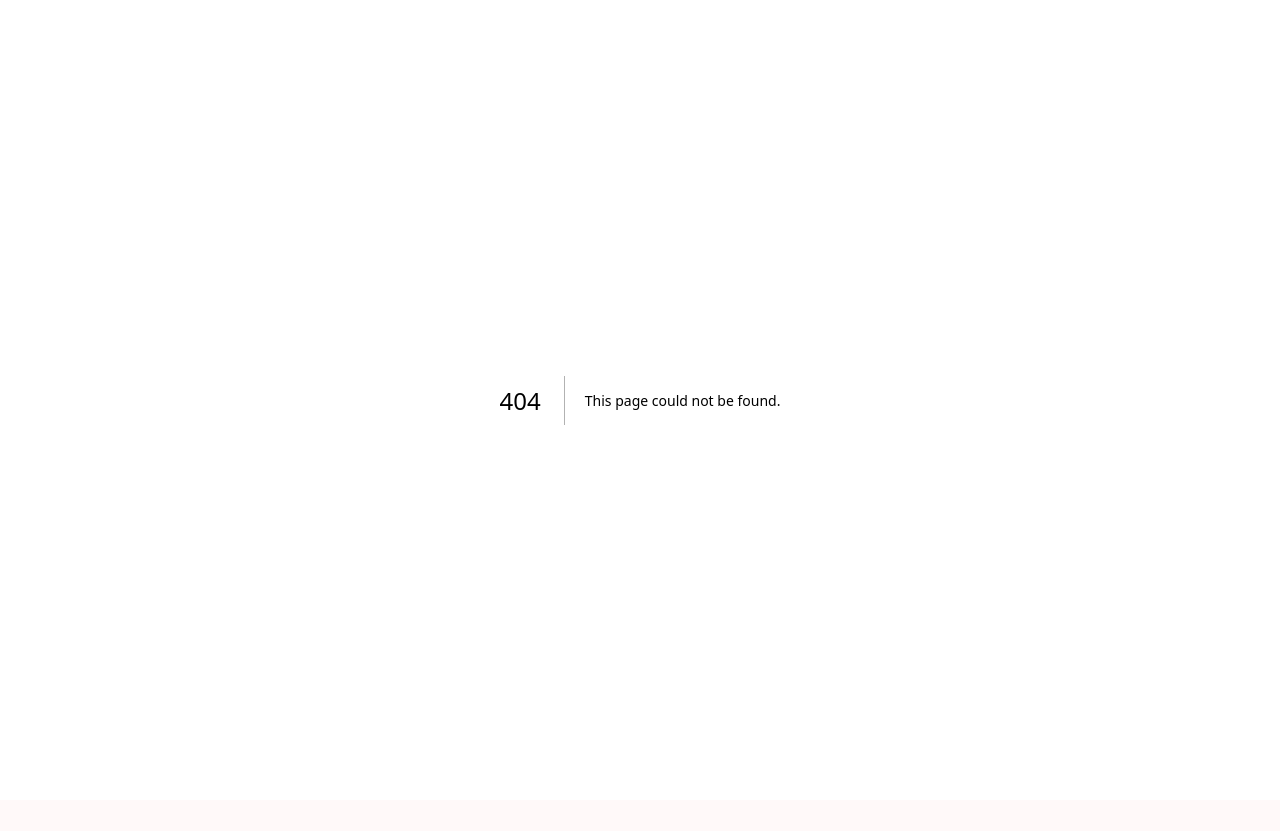
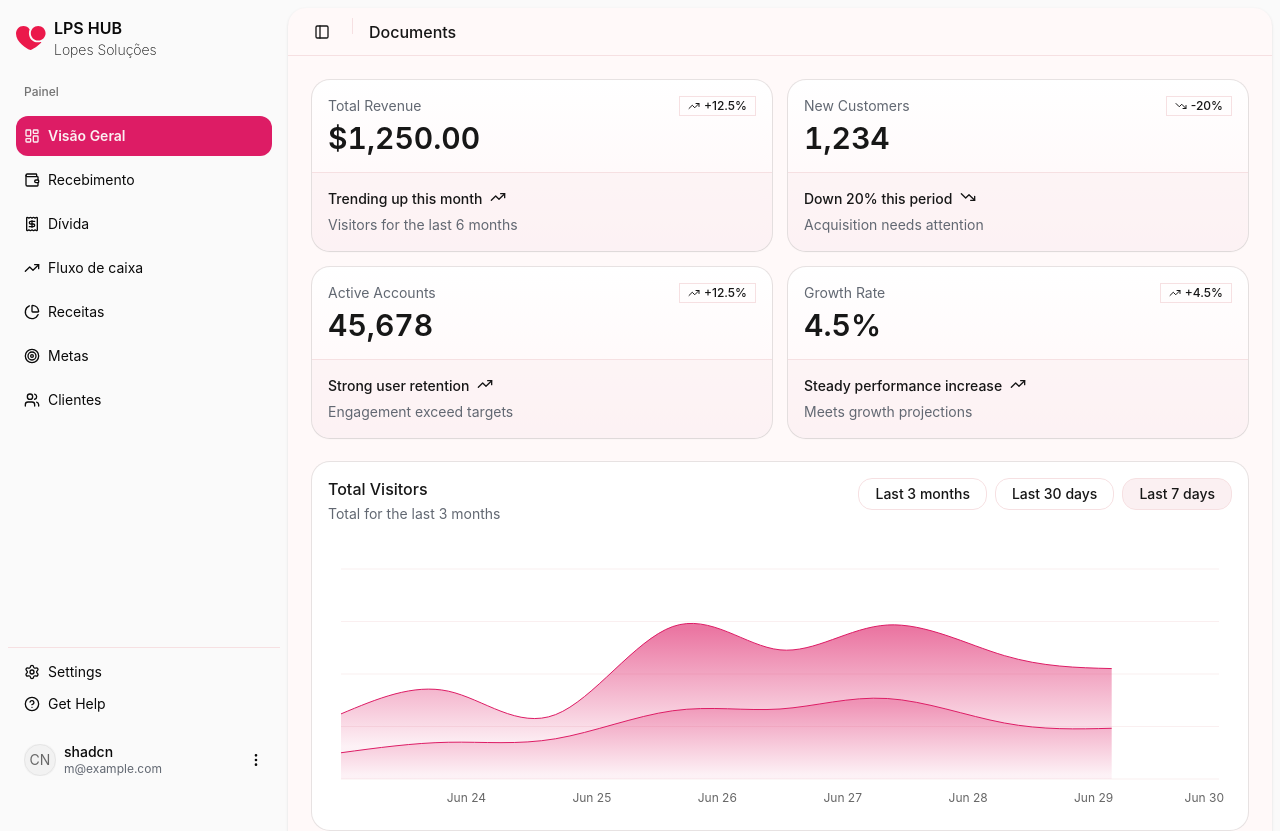
Before and after one commit to yolmat/Lpshub, a Next.js app: page /dashboard/home in a window 1280 px wide. Before the commit this address had no page. Shown: the top 831 px of the page. Before the commit the page ends 800 px from the top, so only its background shows below. Built offline with nearby package versions, Linux system fonts and the light colour scheme.

Commit message:
New routers dashboard/home | and hovers sidebar

```diff
--- a/components/app-sidebar.jsx
+++ b/components/app-sidebar.jsx
@@ -36,7 +36,7 @@ const data = {
   navMain: [
     {
       title: "Visão Geral",
-      url: "#",
+      url: "home",
       icon: <LayoutDashboardIcon />,
     },
     {
--- a/components/nav-main.jsx
+++ b/components/nav-main.jsx
@@ -9,18 +9,35 @@ import {
   SidebarMenuItem,
 } from "@/components/ui/sidebar";
 
+import { usePathname } from "next/navigation";
+
 export function NavMain({ items }) {
+  const pathname = usePathname();
+  const url = `/dashboard/`;
+
+  console.log(pathname);
+
   return (
     <SidebarGroup>
       <SidebarGroupContent className="flex flex-col gap-2">
-        <SidebarGroupLabel className="font-medium">Painel</SidebarGroupLabel>
+        <SidebarGroupLabel className="font-medium opacity-80">
+          Painel
+        </SidebarGroupLabel>
 
-        <SidebarMenu>
+        <SidebarMenu className="gap-1">
           {items.map((item) => (
             <SidebarMenuItem key={item.title}>
-              <SidebarMenuButton tooltip={item.title}>
+              <SidebarMenuButton
+                tooltip={item.title}
+                className={`transition cursor-pointer py-7 md:py-5 ${pathname === url + item.url ? "bg-primary text-muted font-semibold hover:opacity-80 hover:bg-primary hover:text-muted" : "hover:bg-surface-hover"}`}
+              >
+                {console.log(pathname === url + item.url)}
                 {item.icon}
-                <span>{item.title}</span>
+                <span
+                  className={`${pathname === url + item.url ? "text-red" : "text-blue"}`}
+                >
+                  {item.title}
+                </span>
               </SidebarMenuButton>
             </SidebarMenuItem>
           ))}
```
Also changed, not shown: app/dashboard/home/data.json (renamed from app/dashboard/data.json), app/dashboard/home/page.jsx (renamed from app/dashboard/page.jsx).
